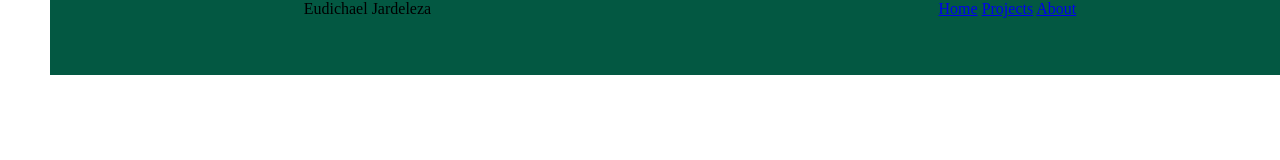
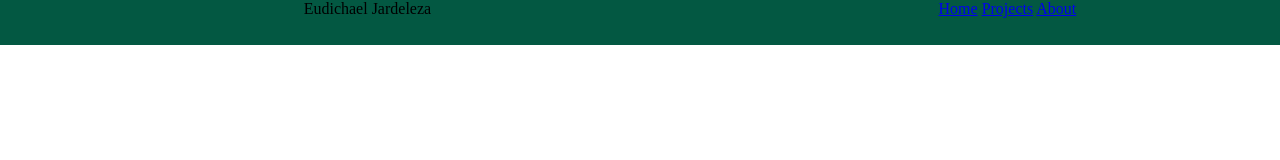
Before and after one commit to kaelcodez/my-profile, a plain HTML site: page index.html in a window 1280 px wide. Drawn offline with Linux system fonts and the light colour scheme.

Commit message:
Update home.css

```diff
--- a/css/home.css
+++ b/css/home.css
@@ -7,8 +7,8 @@ header {
     display: flex;
     justify-content: space-around;
     position: fixed;
-    height: 75px;
+    height: 45px;
     width: 100%;
     background-color: rgb(3, 88, 66);
-    margin: 0px 50px;
+    padding: 0px 50px;
 }
```
